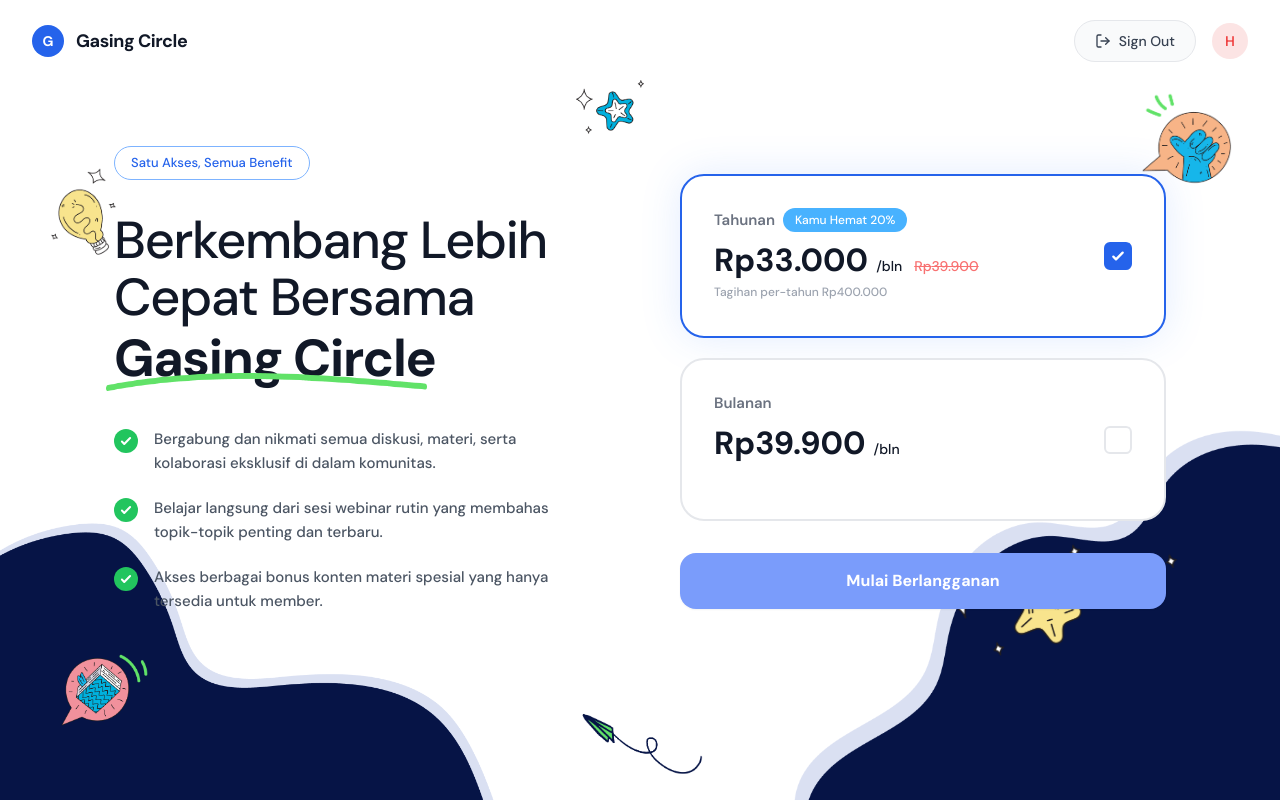
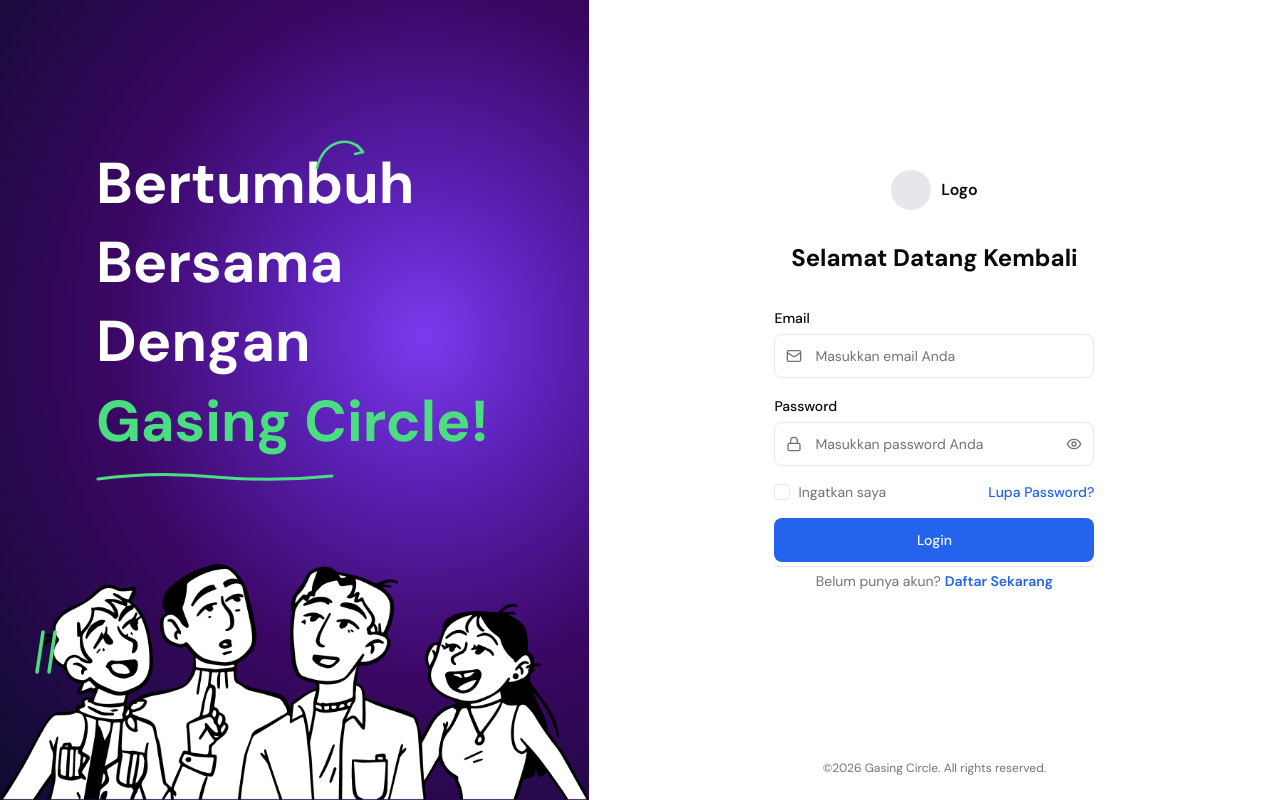
Before and after one commit to Digital-Gasing-Edukasi/Gasing-Sarang-Login-Dashboard, a React (Vite) app: page / in a window 1280 px wide. Built offline with nearby package versions, Linux system fonts and the light colour scheme; no server answers.

Commit message:
feat : Balikin route awal ke login page

```diff
--- a/src/App.jsx
+++ b/src/App.jsx
@@ -17,7 +17,7 @@ import AdminDashboardPage  from '@/pages/AdminDashboardPage'
 import MidtransTestPage    from '@/pages/MidtransTestPage'
 
 export default function App() {
-  const [page, setPage]             = useState('subscription')
+  const [page, setPage]             = useState('login')
   const [otpToken, setOtpToken]     = useState('')
   const [regEmail, setRegEmail]     = useState('')
   const [fpEmail, setFpEmail]       = useState('')
```
